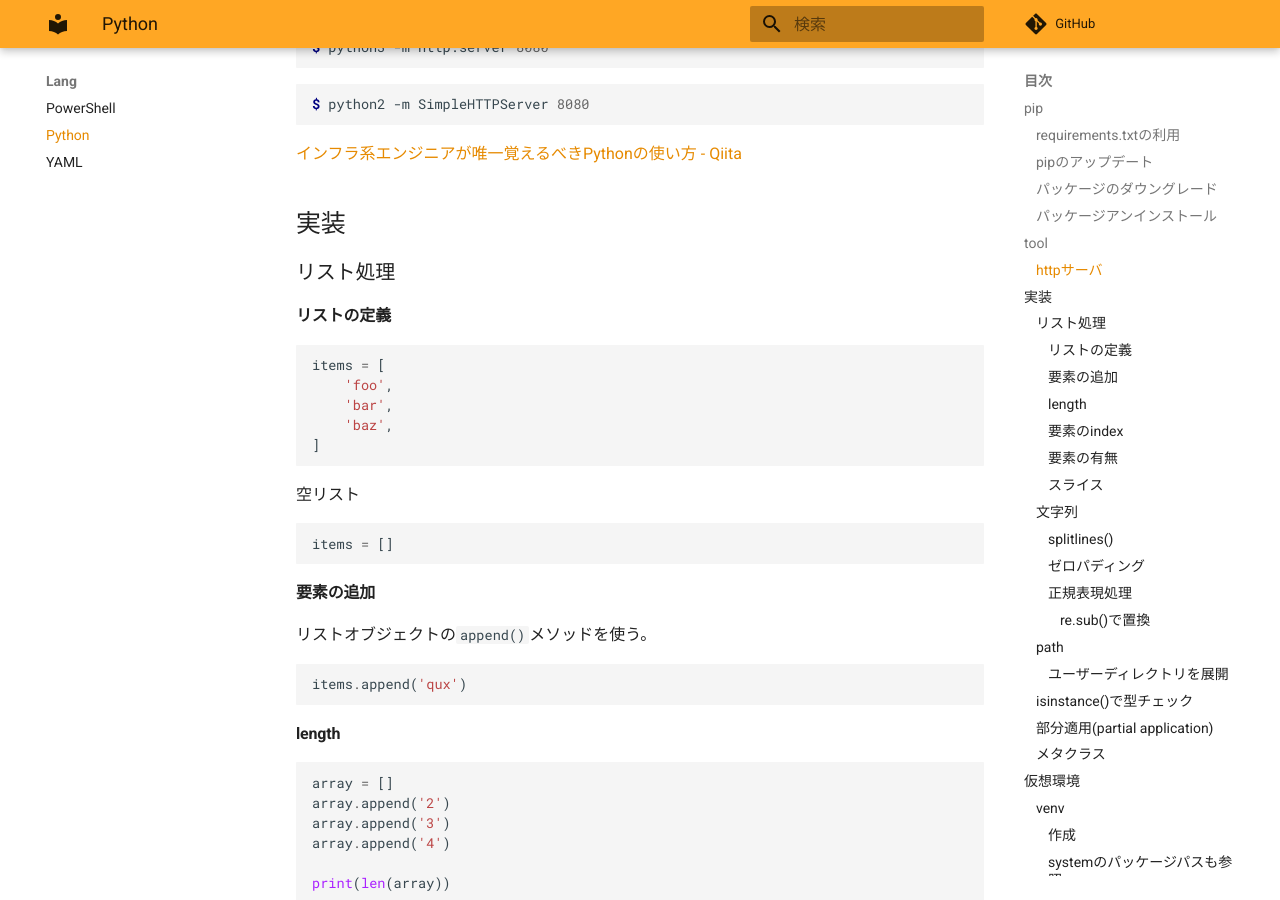
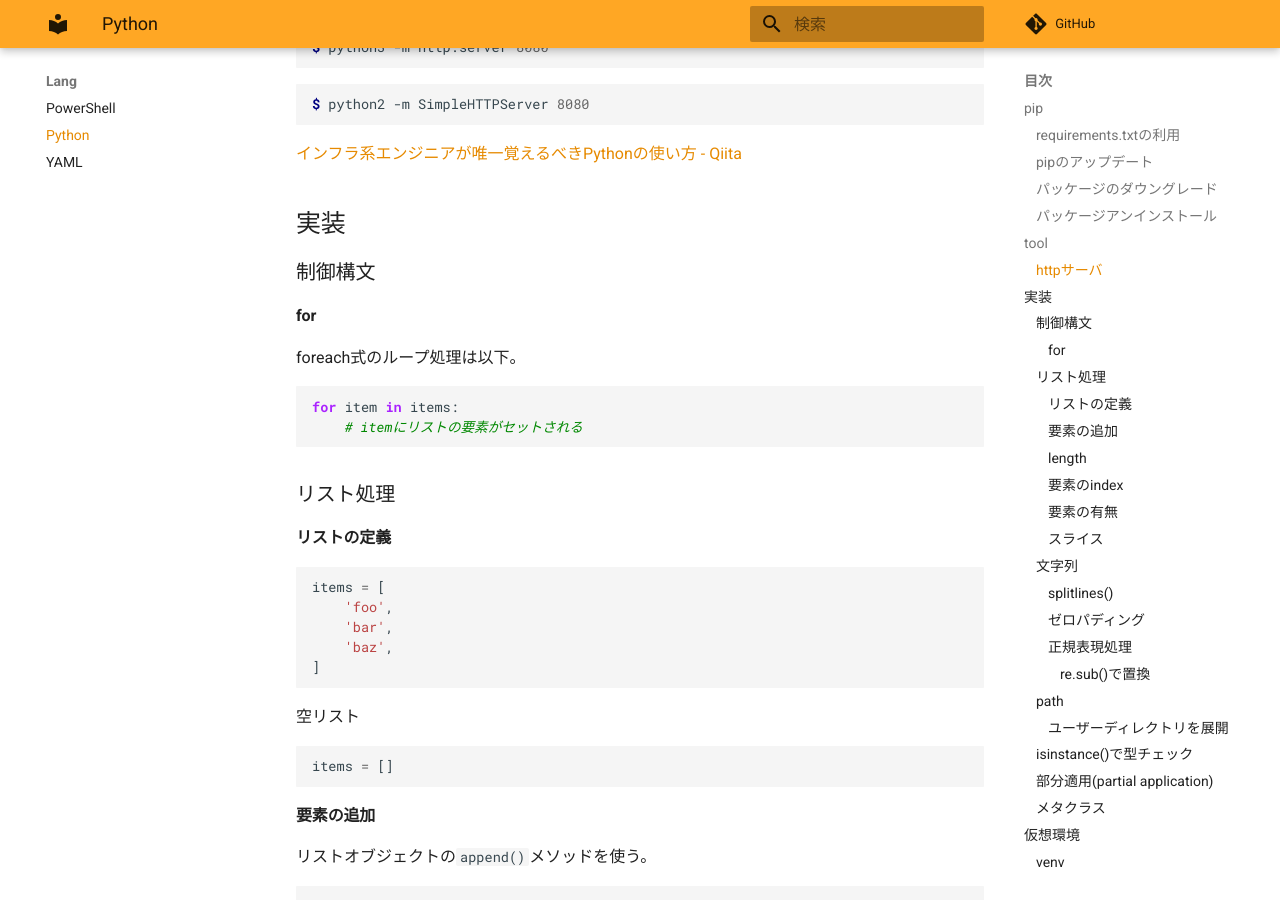
Before and after one commit to zaki-lknr/docs, an MkDocs documentation site: the page built from docs/lang/python.md, in a window 1280 px wide and 900 px high, scrolled down 1676 px. Built offline with MkDocs 1.6.1 and Material for MkDocs 9.7.7, drawn with Linux system fonts in a browser that asks for light colours; comment, search, counter and statistics services are not loaded.

Commit message:
add: python: forループ

````diff
--- a/docs/lang/python.md
+++ b/docs/lang/python.md
@@ -82,6 +82,17 @@ $ python2 -m SimpleHTTPServer 8080
 [インフラ系エンジニアが唯一覚えるべきPythonの使い方 - Qiita](https://qiita.com/zaki-lknr/items/c4b0a596890dff7ffec6)
 
 ## 実装
+
+### 制御構文
+
+#### for
+
+foreach式のループ処理は以下。
+
+```python
+for item in items:
+    # itemにリストの要素がセットされる
+```
 
 ### リスト処理
 
````
